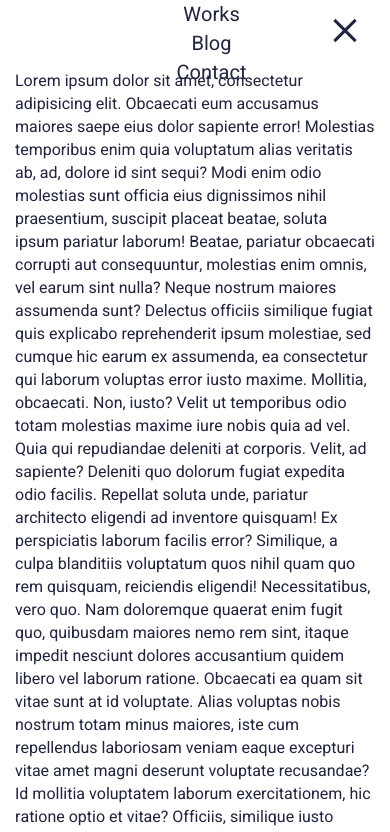
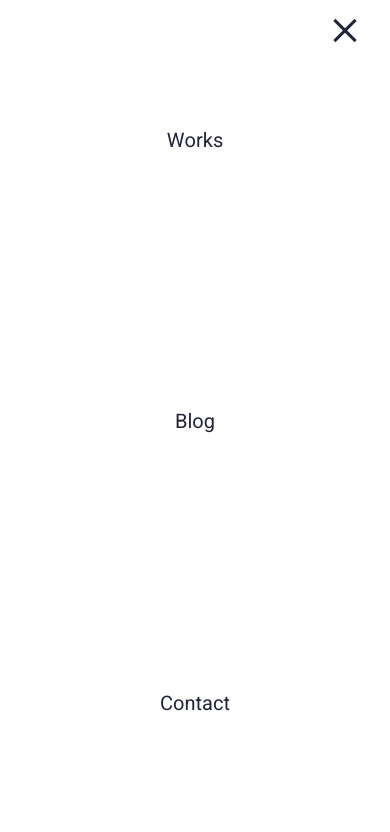
Before and after one commit to HakasLepehen/pavel-petrov-landing-page, a website built with webpack: page src/index.html in a window 390 px wide. Both pictures are taken after a click on the element 345 px from the left and 35 px from the top of the page. Shown: the top 832 px of the page. Built offline with nearby package versions, Linux system fonts and the light colour scheme.

Commit message:
completed adaptive navbar

```diff
--- a/src/scss/header.scss
+++ b/src/scss/header.scss
@@ -39,18 +39,15 @@
 }
 
 @media (max-width: 579px) {
+  body {
+    overflow: hidden;
+  }
+
   .header {
     padding: 20px 30px 20px 30px;
-    &__body {
-    //     // display: block;
-    //     position: absolute;
-    //   width: 100vw;
-    //   left: 0;
-    }
 
     &__menu {
       display: none;
-    //   display: block;
       top: 0;
       position: fixed;
       left: 0;
@@ -98,9 +95,19 @@
   }
 
   .menu {
-      &__list {
-        flex-direction: column;
+    height: 100%;
+
+    &__list {
+      align-items: center;
+      background: #fff;
+      height: 100%;
+      flex-direction: column;
+      & > li.menu__item {
+        display: flex;
         align-items: center;
+        flex: 1 0 auto; // обнуляем margin именно так
+        margin: 0; // поскольку так определяется корректно элемент
       }
+    }
   }
 }
```
Also changed, not shown: 1 other file.
